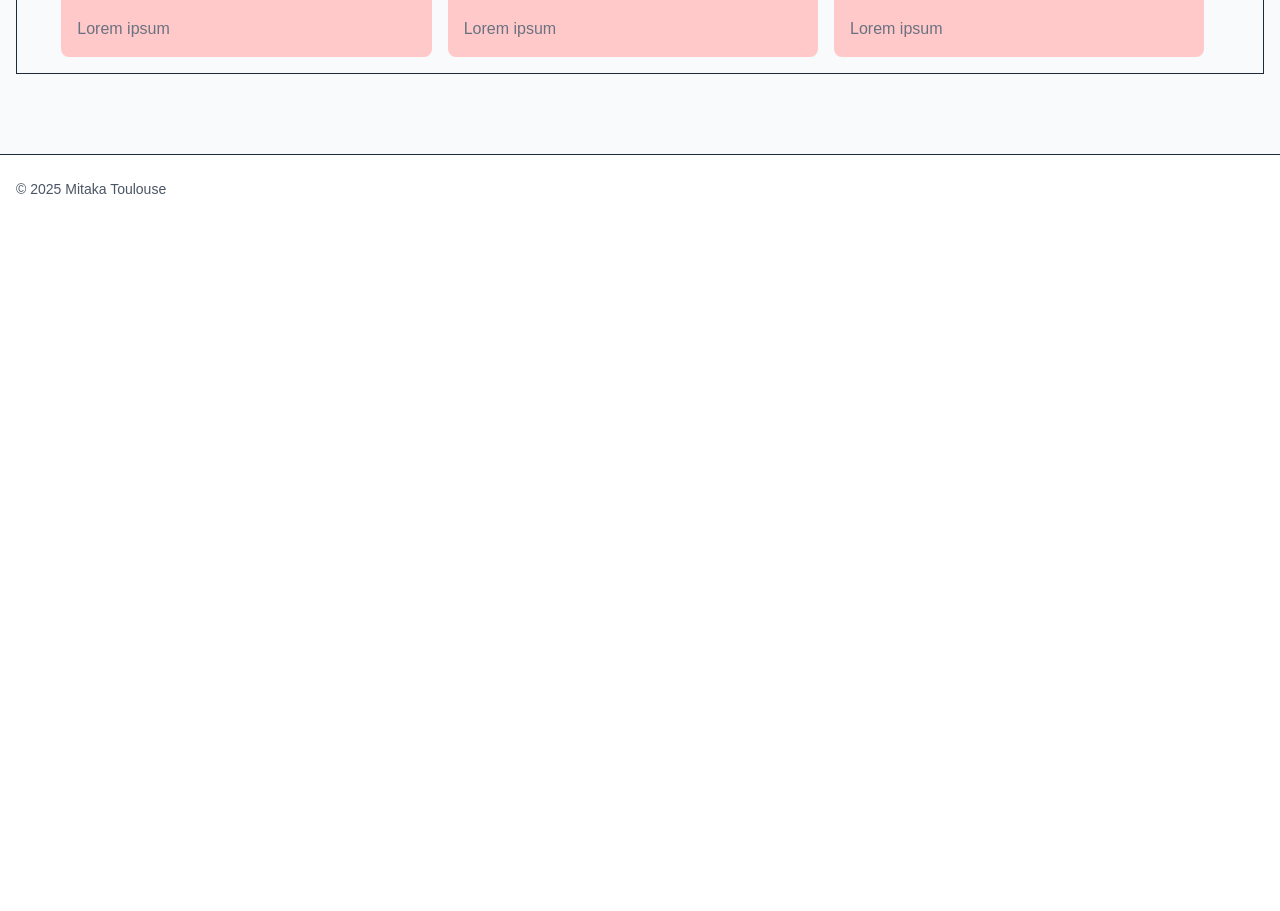
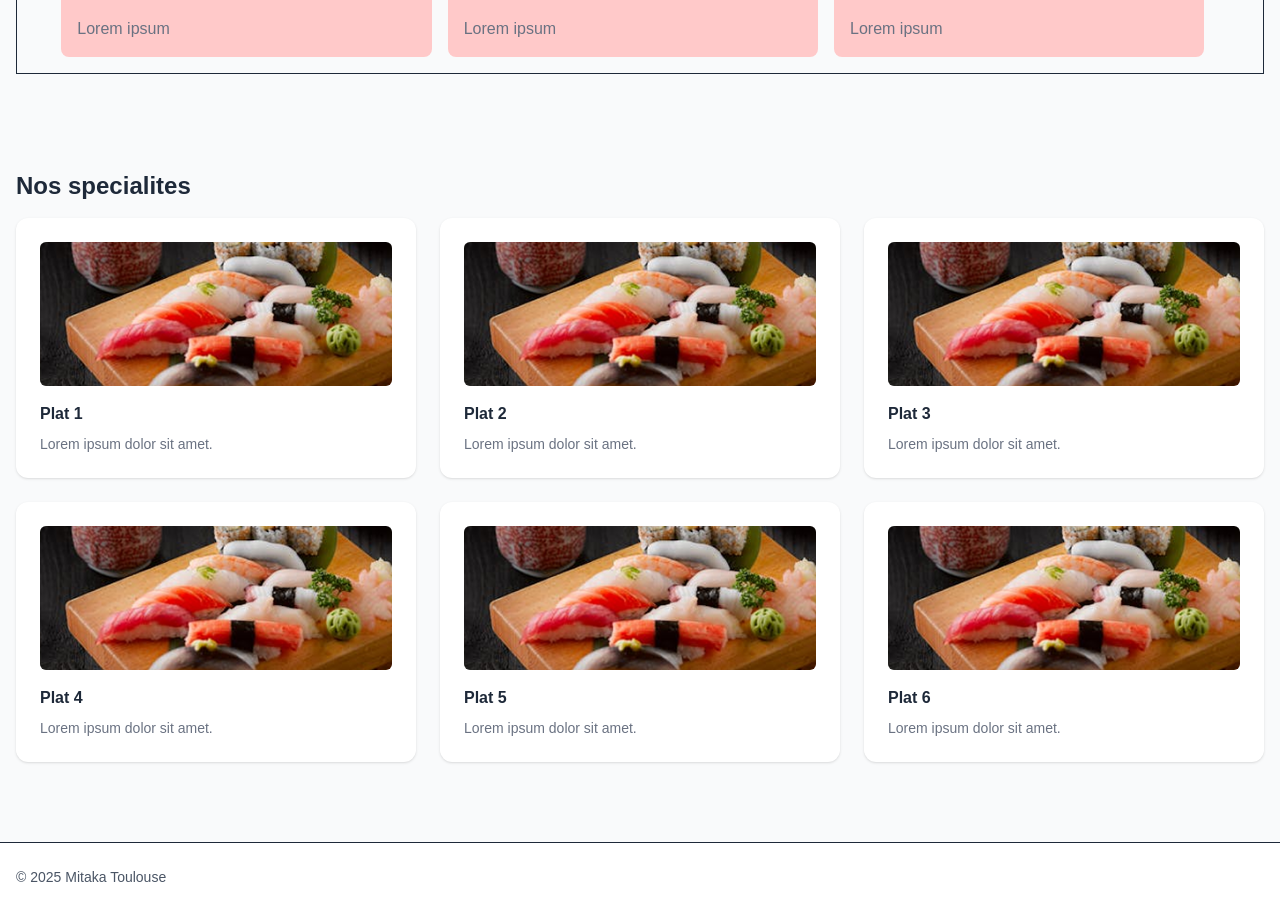
Before and after one commit to syss69/react-restaurant, a Next.js app: page / in a window 1280 px wide. Shown: the part 1280-2191 px from the top of the page. Before the commit the page ends 1503 px from the top, so only its background shows below. Built offline with nearby package versions, Linux system fonts and the light colour scheme.

Commit message:
Added menu component

```diff
--- a/src/app/page.tsx
+++ b/src/app/page.tsx
@@ -4,6 +4,7 @@ import Footer from '../components/Footer';
 import Hero from '../components/Hero';
 import About from '../components/About';
 import Gallery from '../components/Gallery';
+import Menu from '../components/Menu';
 
 export default function Home() {
   return (
@@ -13,6 +14,7 @@ export default function Home() {
         <Hero/>
         <About/>
         <Gallery/>
+        <Menu/>
       </main>
       <Footer/>
     </div>
--- a/src/components/Hero.tsx
+++ b/src/components/Hero.tsx
@@ -7,8 +7,8 @@ const Hero = () => {
                         <h1 className="text-3xl md:text-5xl font-extrabold mb-4">Bienvenue chez Mitaka</h1>
                         <p className="text-gray-600 mb-6">Lorem ipsum dolor sit amet, consectetur adipiscing elit. Integer nec odio.</p>
                     <div className="flex gap-3">
-                        <button className="px-5 py-3 bg-black text-white rounded-md">Resercer une table</button>
-                        <button className="px-5 py-3 border border-gray-300 rounded-md">Menu</button>
+                        <button className="px-5 py-3 bg-black text-white rounded-md">Reserver une table</button>
+                        <a className="px-5 py-3 border border-gray-300 rounded-md" href="#menu">Menu</a>
                     </div>
                     </div>
                     <div className=""> {/* reveal */}
--- /dev/null
+++ b/src/components/Menu.tsx
@@ -0,0 +1,45 @@
+'use client'
+
+import { StaticImageData } from "next/image";
+import exampleImage from "../assets/exampleImage.png";
+import Image  from "next/image";
+
+type Meal = { title: string; description: string; photo: string|StaticImageData }
+
+
+const Menu =() => {
+    const meals: Meal[] = new Array(6).fill(0).map((_,i)=>({
+        title: `Plat ${i+1}`,
+        description: `Lorem ipsum dolor sit amet.`,
+        photo: exampleImage
+    }))
+
+
+    return (
+        <section id="menu" className="container mx-auto px-4 py-12">
+            <div className=""> {/* reveal */}
+                <h2 className="text-2xl font-bold mb-4">Nos specialites</h2>
+                <div className="grid sm:grid-cols-2 lg:grid-cols-3 gap-6">
+                    {meals.map((m,idx)=> (
+                    <div key={idx} className="rounded-xl p-6 bg-white shadow-sm">
+                        <div className="relative h-36 rounded-md overflow-hidden mb-4">
+                            <Image
+                                src={m.photo}
+                                alt={m.description}
+                                fill
+                                className="object-cover"
+                            />
+                        </div>
+                        <div className="flex items-center justify-between">
+                            <h3 className="font-semibold">{m.title}</h3>
+                        </div>
+                        <p className="text-sm text-gray-500 mt-2">{m.description}</p>
+                    </div>
+                    ))}
+                </div>
+            </div>
+        </section>
+    )
+};
+
+export default Menu;
```
Also changed, not shown: src/assets/exampleImage.png (added), src/assets/mitaka.png (added).
